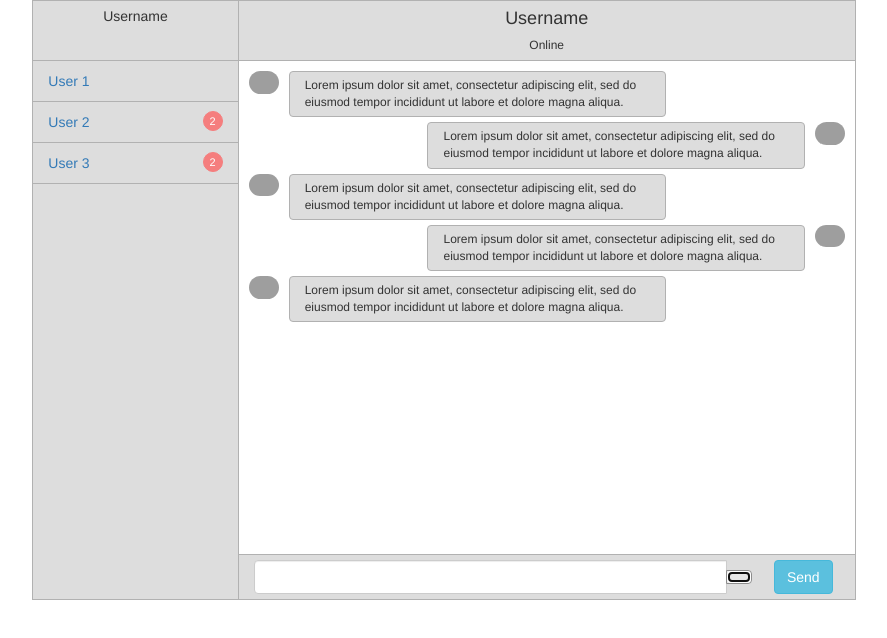
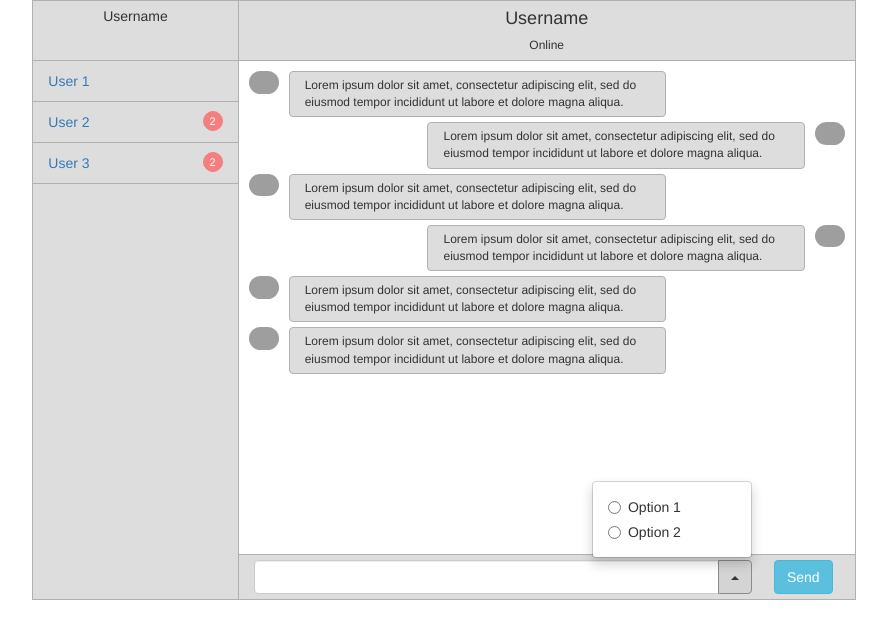
Before and after one commit to parmarkaushik15/Spring-Websocket-Chat-Front, an Angular app: page /home in a window 1280 px wide. Both pictures are taken after a click on the button 934 px from the left and 577 px from the top of the page. Shown: the top 638 px of the page, without its empty margins (196-1083 px from the left). Built offline with nearby package versions, Linux system fonts and the light colour scheme; grey boxes are pictures that could not be loaded; some icons are missing.

Commit message:
Ui Layout css left changes

```diff
--- a/src/app/home/home.component.css
+++ b/src/app/home/home.component.css
@@ -21,6 +21,9 @@ a:hover{
     padding: 5px;
     text-align: center;
 
+}
+ul.dropdown-menu.dropdown-menu-right li {
+    padding-left: 15px;
 }
 .chat-header{
     height: 60px;
--- a/src/app/home/home.component.html
+++ b/src/app/home/home.component.html
@@ -94,6 +94,16 @@
                     </div>
                   </div>
               </li>
+              <li>
+                  <div class="media chat-msg-left">
+                    <div class="media-left">
+                      <img src="https://www.w3schools.com/bootstrap/img_avatar1.png" class="media-object" style="width:30px">
+                    </div>
+                    <div class="media-body arrow_box">
+                      Lorem ipsum dolor sit amet, consectetur adipiscing elit, sed do eiusmod tempor incididunt ut labore et dolore magna aliqua.
+                    </div>
+                  </div>
+              </li>
             </ul>
           </div>
           <div class="chat-footer">
@@ -101,10 +111,22 @@
               <div class="col-md-10 pr0">
                 <div class="input-group">
                   <input type="text" class="form-control">
-                  <div class="input-group-btn">
-                      <button class="btn btn-default" type="submit">
-                        <i class="fa fa-cog"></i>
+                  <div class="input-group-btn dropup">
+
+                      <button class="btn btn-default dropdown-toggle" data-toggle="dropdown" type="button">
+                        <i class="fa fa-cog"></i> <span class="caret"></span>
                       </button>
+                      <ul class="dropdown-menu dropdown-menu-right" role="menu">
+                          <li>
+                            <div class="radio">
+                              <label><input type="radio" name="optradio">Option 1</label>
+                            </div>
+                            <div class="radio">
+                              <label><input type="radio" name="optradio">Option 2</label>
+                            </div>
+                          </li>
+
+                        </ul>
                     </div>
                 </div>
               </div>
--- a/src/index.html
+++ b/src/index.html
@@ -7,6 +7,8 @@
 
   <meta name="viewport" content="width=device-width, initial-scale=1">
   <link rel="icon" type="image/x-icon" href="favicon.ico">
+  <script src="https://ajax.googleapis.com/ajax/libs/jquery/3.2.1/jquery.min.js"></script>
+  <script src="https://maxcdn.bootstrapcdn.com/bootstrap/3.3.7/js/bootstrap.min.js"></script>
 </head>
 <body>
   <app-root></app-root>
```
